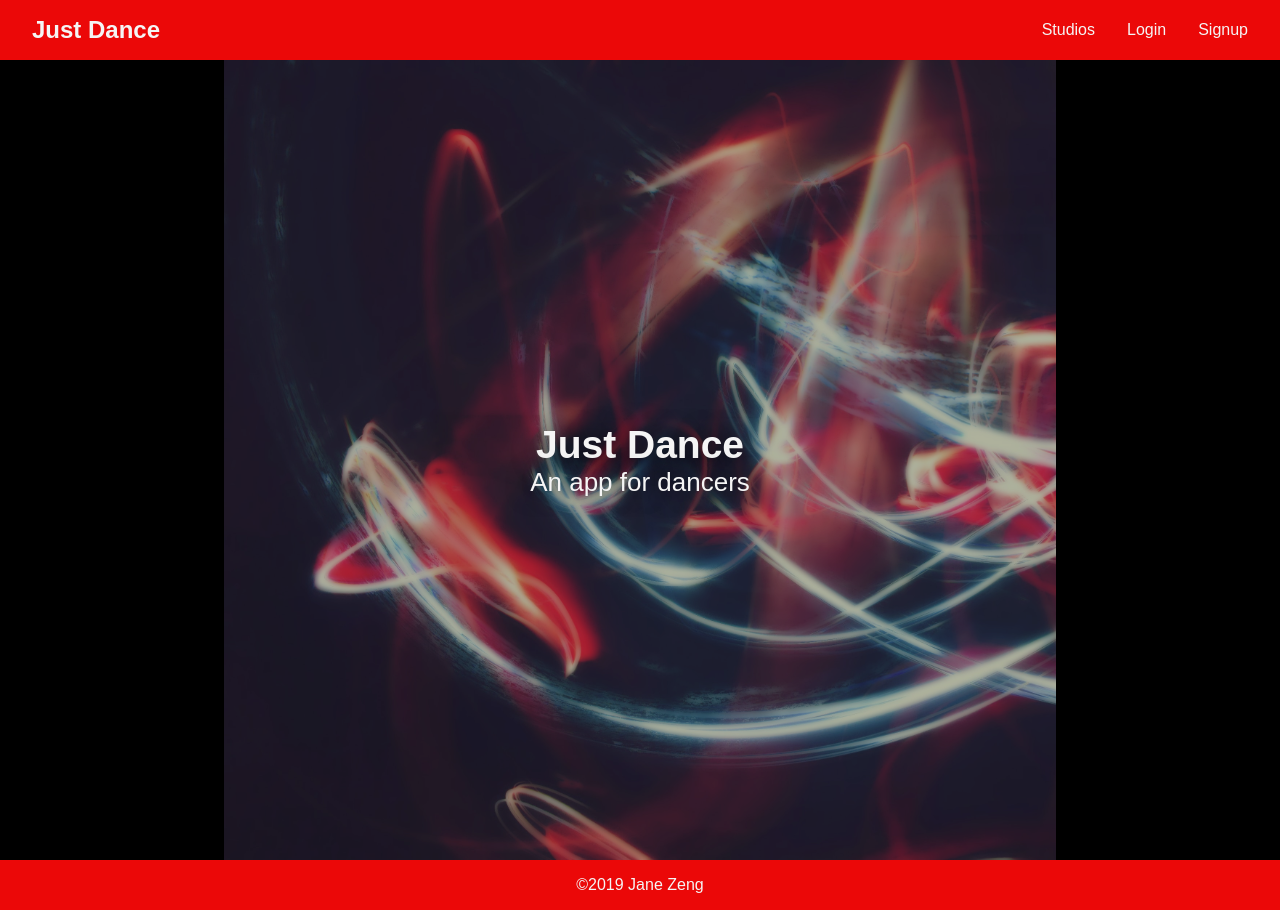
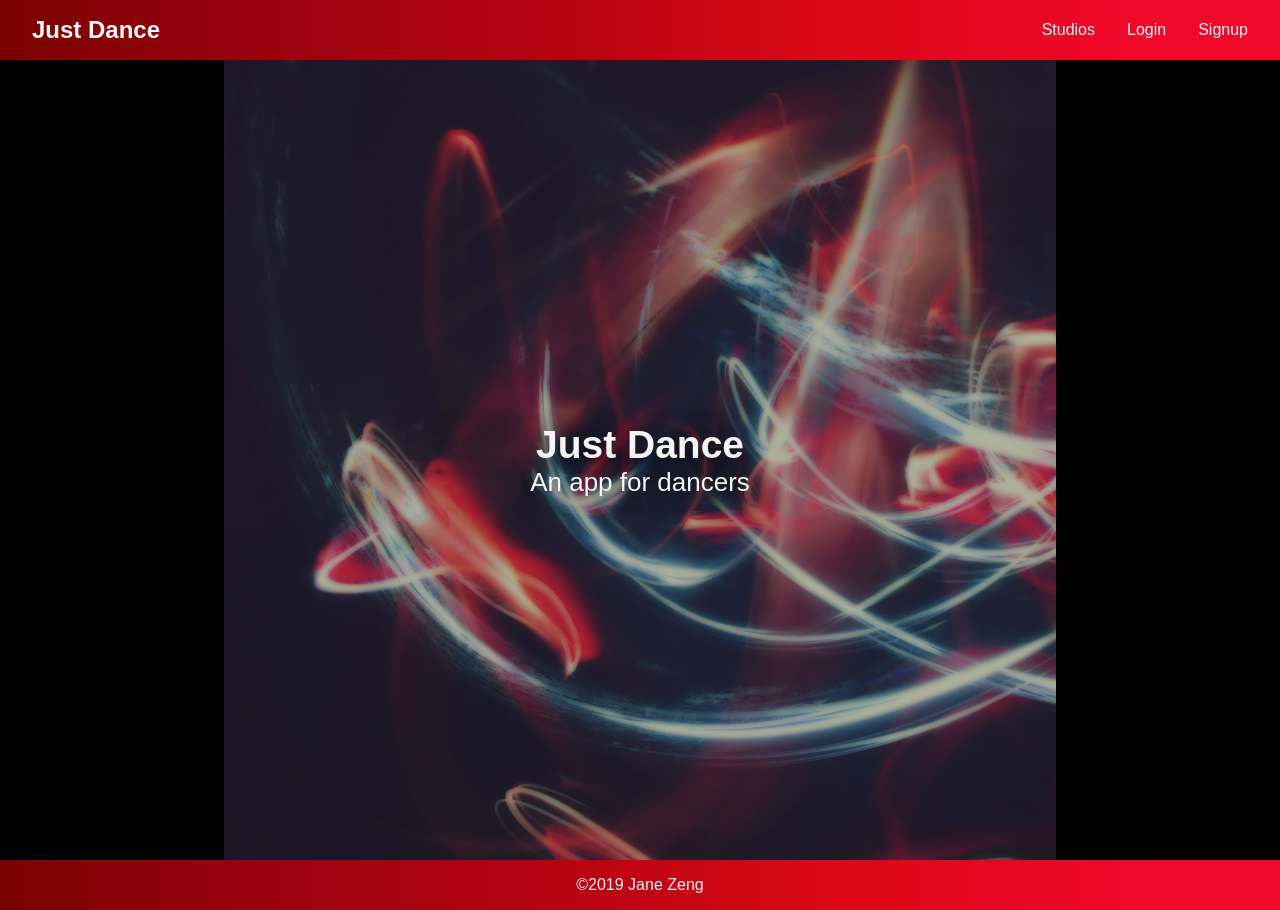
Before and after one commit to janeskywalker/justdance-front-end, a React (Create React App) app: page / in a window 1280 px wide. Built offline with nearby package versions, Linux system fonts and the light colour scheme.

Commit message:
adding css gradient to navbar

```diff
--- a/src/App.css
+++ b/src/App.css
@@ -48,7 +48,8 @@ button {
 /* ----------------------navbar----------------- */
 
 .nav-bar {
-  background-color: rgb(235, 8, 8);
+  background: rgb(122,2,1);
+  background: linear-gradient(90deg, rgba(122,2,1,1) 0%, rgba(158,2,15,1) 23%, rgba(186,4,17,1) 46%, rgba(218,7,22,1) 64%, rgba(241,8,41,1) 90%);
   display: grid;
   grid-template-columns: 1fr 1fr;
   padding: 1em 2em;
@@ -224,7 +225,8 @@ button {
 .page-footer {
   text-align: center;
   padding: 1em;
-  background-color:rgb(235, 8, 8);
+  background: rgb(122,2,1);
+  background: linear-gradient(90deg, rgba(122,2,1,1) 0%, rgba(158,2,15,1) 23%, rgba(186,4,17,1) 46%, rgba(218,7,22,1) 64%, rgba(241,8,41,1) 90%);
 }
 
 @media screen and (max-width: 1200px) {
```
